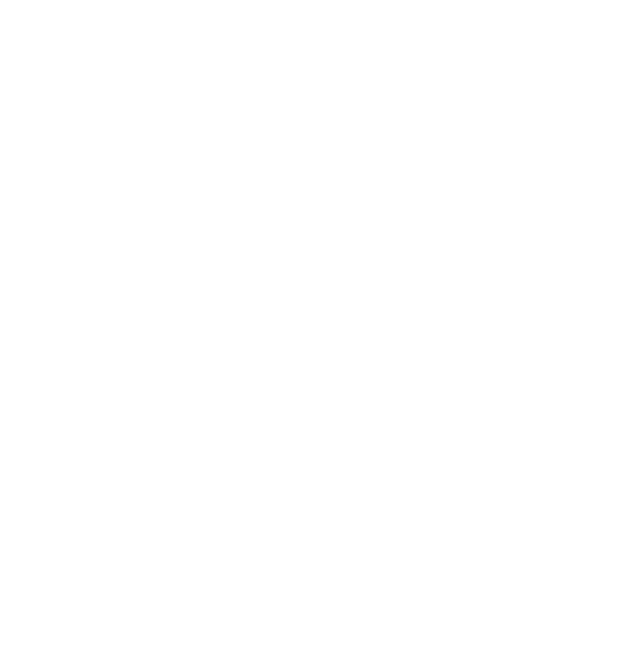
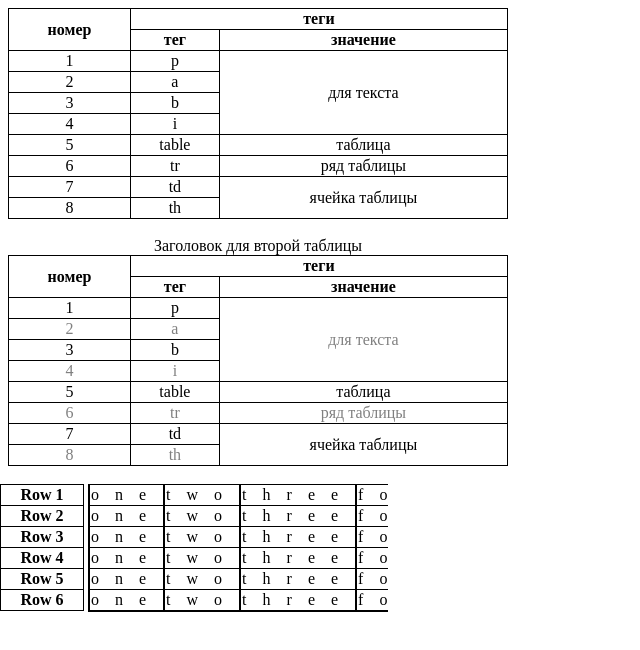
Before and after one commit to Staysikkkk/Laboratory1, a plain HTML site: page index.html in a window 1280 px wide. Shown: the whole page, without its empty margins (0-640 px from the left). Drawn offline with Linux system fonts and the light colour scheme.

Commit message:
Add files via upload

```diff
--- a/index.html
+++ b/index.html
@@ -1,12 +1,178 @@
 <!DOCTYPE html>
-<html lang="en">
+<html lang="ru">
 <head>
     <meta charset="UTF-8">
     <meta http-equiv="X-UA-Compatible" content="IE=edge">
     <meta name="viewport" content="width=device-width, initial-scale=1.0">
     <title>Document</title>
+    <link rel="stylesheet" href="style.css">
+
 </head>
 <body>
-
+    <table class="tableone">
+        <tr>
+            <th rowspan="2" >номер</th>
+            <th colspan="4">теги</th>
+        </tr>
+        <tr>
+            <th>тег</th>
+            <th colspan="3">значение</th>
+        </tr>
+        <tr>
+            <td>1</td>
+            <td>p</td>
+            <td colspan="2" rowspan="4">для текста</td>
+        </tr>
+        <tr>
+            <td>2</td>
+            <td>a</td>
+        </tr>
+        <tr>
+            <td>3</td>
+            <td>b</td>
+        </tr>
+        <tr>
+            <td>4</td>
+            <td>i</td>
+        </tr>
+        <tr>
+            <td>5</td>
+            <td>table</td>
+            <td colspan="2">таблица</td>
+        </tr>
+        <tr>
+            <td>6</td>
+            <td>tr</td>
+            <td colspan="2">ряд таблицы</td>
+        </tr>
+        <tr>
+            <td>7</td>
+            <td>td</td>
+            <td colspan="2" rowspan="2">ячейка таблицы</td>
+        </tr>
+        <tr>
+            <td>8</td>
+            <td>th</td>
+        </tr>
+    </table>
+    <br>
+    <table class="tableone">
+        <caption>Заголовок для второй таблицы</caption>
+        <tr>
+            <th rowspan="2" >номер</th>
+            <th colspan="4">теги</th>
+        </tr>
+        <tr>
+            <th>тег</th>
+            <th colspan="3">значение</th>
+        </tr>
+        <tr>
+            <td>1</td>
+            <td>p</td>
+            <td class="honest" colspan="2" rowspan="4">для текста</td>
+        </tr>
+        <tr class="honest">
+            <td>2</td>
+            <td>a</td>
+        </tr>
+        <tr>
+            <td>3</td>
+            <td>b</td>
+        </tr>
+        <tr class="honest">
+            <td>4</td>
+            <td>i</td>
+        </tr>
+        <tr>
+            <td>5</td>
+            <td>table</td>
+            <td colspan="2">таблица</td>
+        </tr>
+        <tr class="honest">
+            <td>6</td>
+            <td>tr</td>
+            <td colspan="2">ряд таблицы</td>
+        </tr>
+        <tr>
+            <td>7</td>
+            <td>td</td>
+            <td colspan="2" rowspan="2">ячейка таблицы</td>
+        </tr>
+        <tr class="honest">
+            <td>8</td>
+            <td>th</td>
+        </tr>
+    </table>
+    <br>
+    <div>
+        <table class="table">
+                <tr>
+                    <th class="headcol">1</th>
+                    <td class="long">one</td>
+                    <td class="long">two</td>
+                    <td class="long">three</td>
+                    <td class="long">four</td>
+                    <td class="long">one</td>
+                    <td class="long">two</td>
+                    <td class="long">three</td>
+                    <td class="long">four</td>
+                </tr>
+                <tr>
+                    <th class="headcol">2</th>
+                    <td class="long">one</td>
+                    <td class="long">two</td>
+                    <td class="long">three</td>
+                    <td class="long">four</td>
+                    <td class="long">one</td>
+                    <td class="long">two</td>
+                    <td class="long">three</td>
+                    <td class="long">four</td>
+                </tr>
+                <tr>
+                    <th class="headcol">3</th>
+                    <td class="long">one</td>
+                    <td class="long">two</td>
+                    <td class="long">three</td>
+                    <td class="long">four</td>
+                    <td class="long">one</td>
+                    <td class="long">two</td>
+                    <td class="long">three</td>
+                    <td class="long">four</td>
+                </tr>
+                <tr>
+                    <th class="headcol">4</th>
+                    <td class="long">one</td>
+                    <td class="long">two</td>
+                    <td class="long">three</td>
+                    <td class="long">four</td>
+                    <td class="long">one</td>
+                    <td class="long">two</td>
+                    <td class="long">three</td>
+                    <td class="long">four</td>
+                </tr>
+                <tr>
+                    <th class="headcol">5</th>
+                    <td class="long">one</td>
+                    <td class="long">two</td>
+                    <td class="long">three</td>
+                    <td class="long">four</td>
+                    <td class="long">one</td>
+                    <td class="long">two</td>
+                    <td class="long">three</td>
+                    <td class="long">four</td>
+                </tr>
+                <tr>
+                    <th class="headcol">6</th>
+                    <td class="long">one</td>
+                    <td class="long">two</td>
+                    <td class="long">three</td>
+                    <td class="long">four</td>
+                    <td class="long">one</td>
+                    <td class="long">two</td>
+                    <td class="long">three</td>
+                    <td class="long">four</td>
+                </tr>
+        </table>
+        </div>
 </body>
 </html>
--- /dev/null
+++ b/style.css
@@ -0,0 +1,60 @@
+/* table one */
+
+.tableone {
+    border-collapse: collapse;
+    width: 500px;
+    height: 200px;
+    border: 1px solid black;
+    text-align: center;
+}
+
+ td, th {
+    border: 1px solid black;
+ }
+
+ /* second table */
+
+ .honest {
+     color: grey;
+ }
+
+ /* three table */
+
+ .table {
+    border-collapse: separate;
+    border-spacing: 0;
+    border: 1px solid black;
+  }
+
+  td, th {
+    margin: 0;
+    border: 1px solid black;
+    white-space: nowrap;
+    border-top-width: 0px;
+  }
+
+  div {
+    width: 300px;
+    overflow-x: scroll;
+    margin-left: 5em;
+    overflow-y: visible;
+    padding: 0;
+  }
+
+  .headcol {
+    position: absolute;
+    width: 5em;
+    left: 0;
+    top: auto;
+    border-top-width: 1px;
+    margin-top: -1px;
+
+  }
+
+  .headcol:before {
+    content: 'Row ';
+  }
+
+  .long {
+    letter-spacing: 1em;
+  }
```
